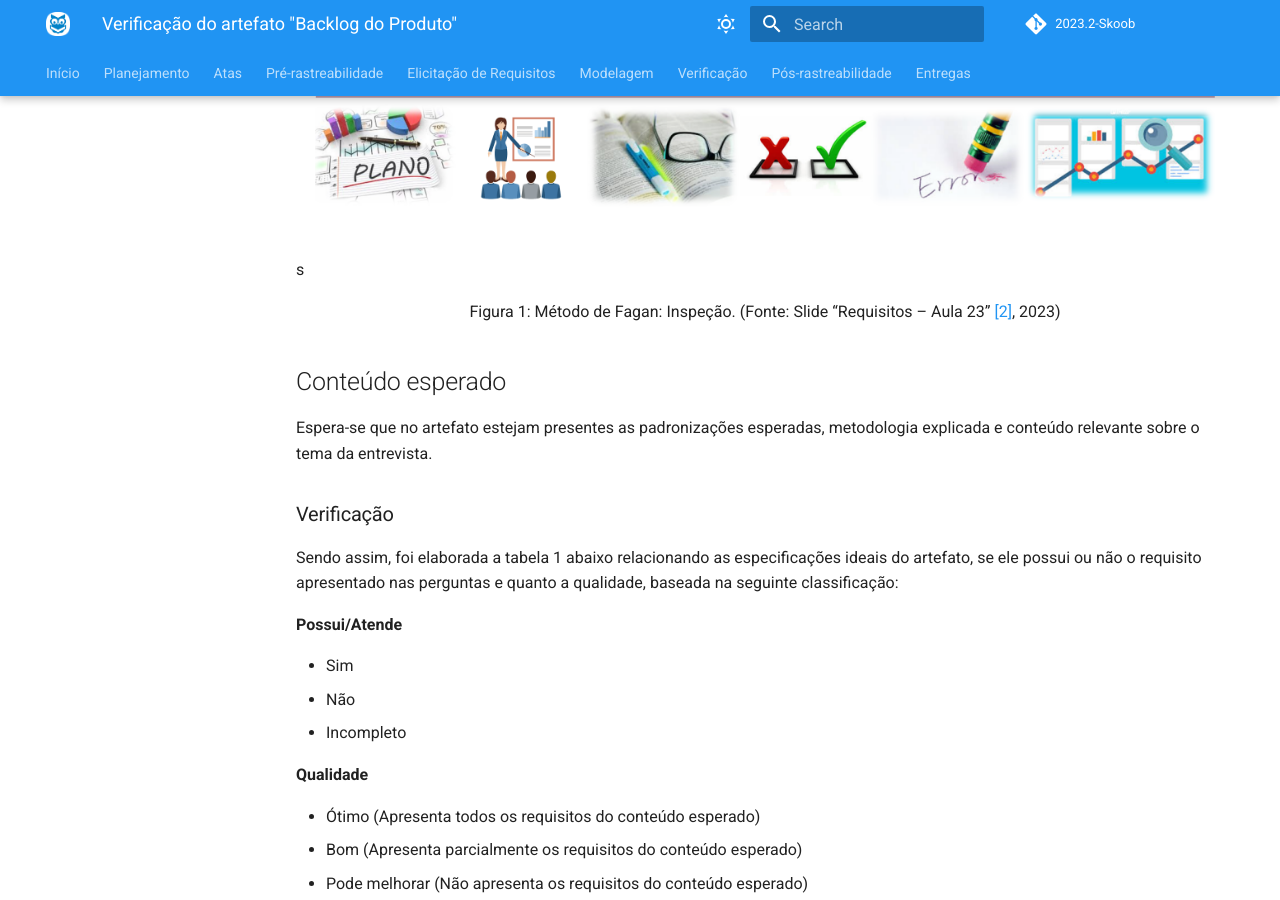
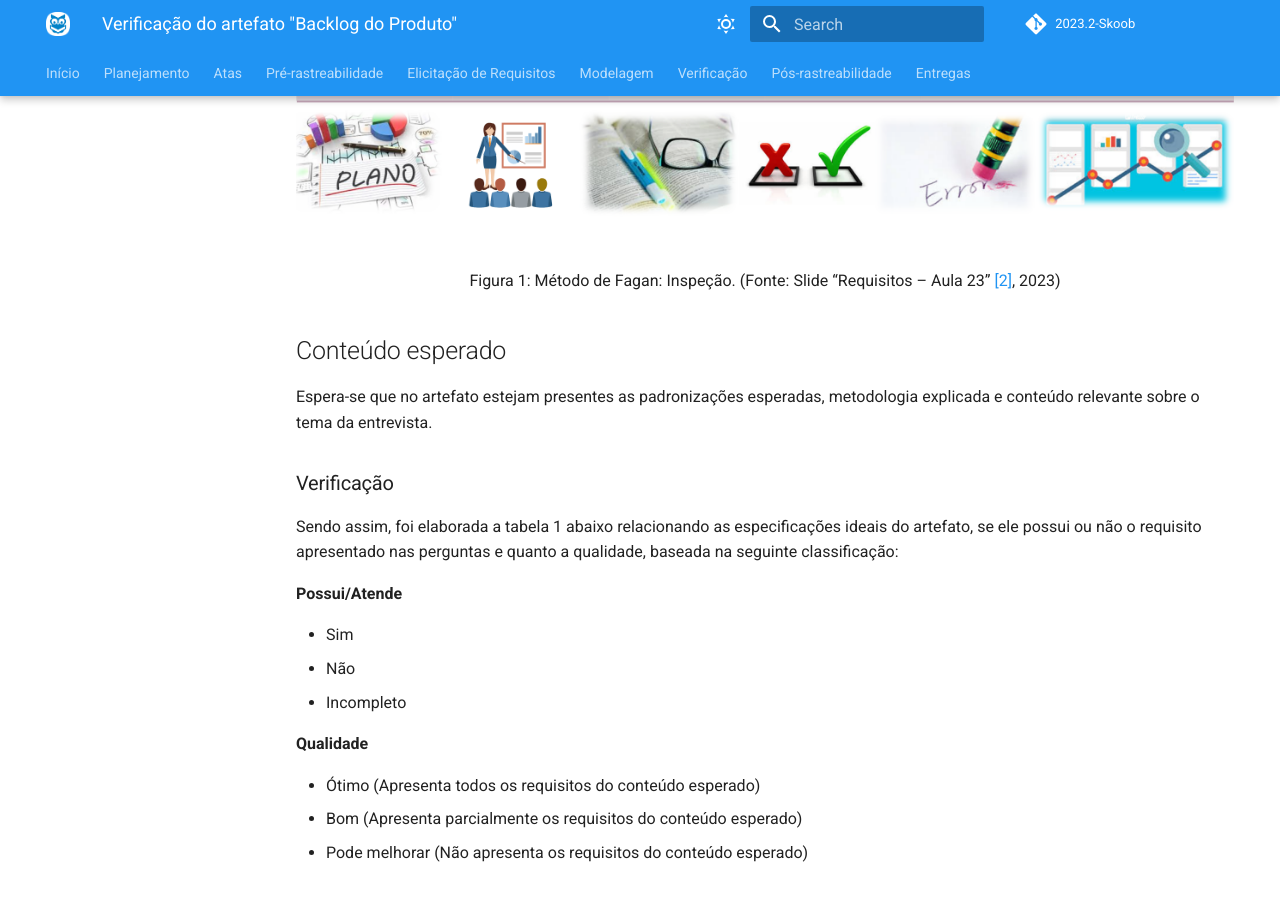
Before and after one commit to Requisitos-de-Software/2023.2-Skoob, an MkDocs documentation site: the page built from docs/verificacao/grupo6/backlog_6.md, in a window 1280 px wide and 900 px high, scrolled down 941 px. Built offline with MkDocs 1.6.1 and Material for MkDocs 9.7.7, drawn with Linux system fonts in a browser that asks for light colours; comment, search, counter and statistics services are not loaded.

Commit message:
Update backlog_6.md

```diff
--- a/docs/verificacao/grupo6/backlog_6.md
+++ b/docs/verificacao/grupo6/backlog_6.md
@@ -14,9 +14,7 @@
 
 A inspeção de Fagan é ilustrada na Figura 1 apresentada abaixo, demonstrando as etapas envolvidas no processo.
 
-<div style="text-align: center;">
-    <img src="../../Fagan.png" alt="image" width="900"/>
-</div>s
+![Inspeção Fagan](../Fagan.png)
 
 <div style="text-align: center;">
     Figura 1: Método de Fagan: Inspeção. (Fonte: Slide “Requisitos – Aula 23” <a id="b" href="#bb">[2]</a>, 2023)
```
